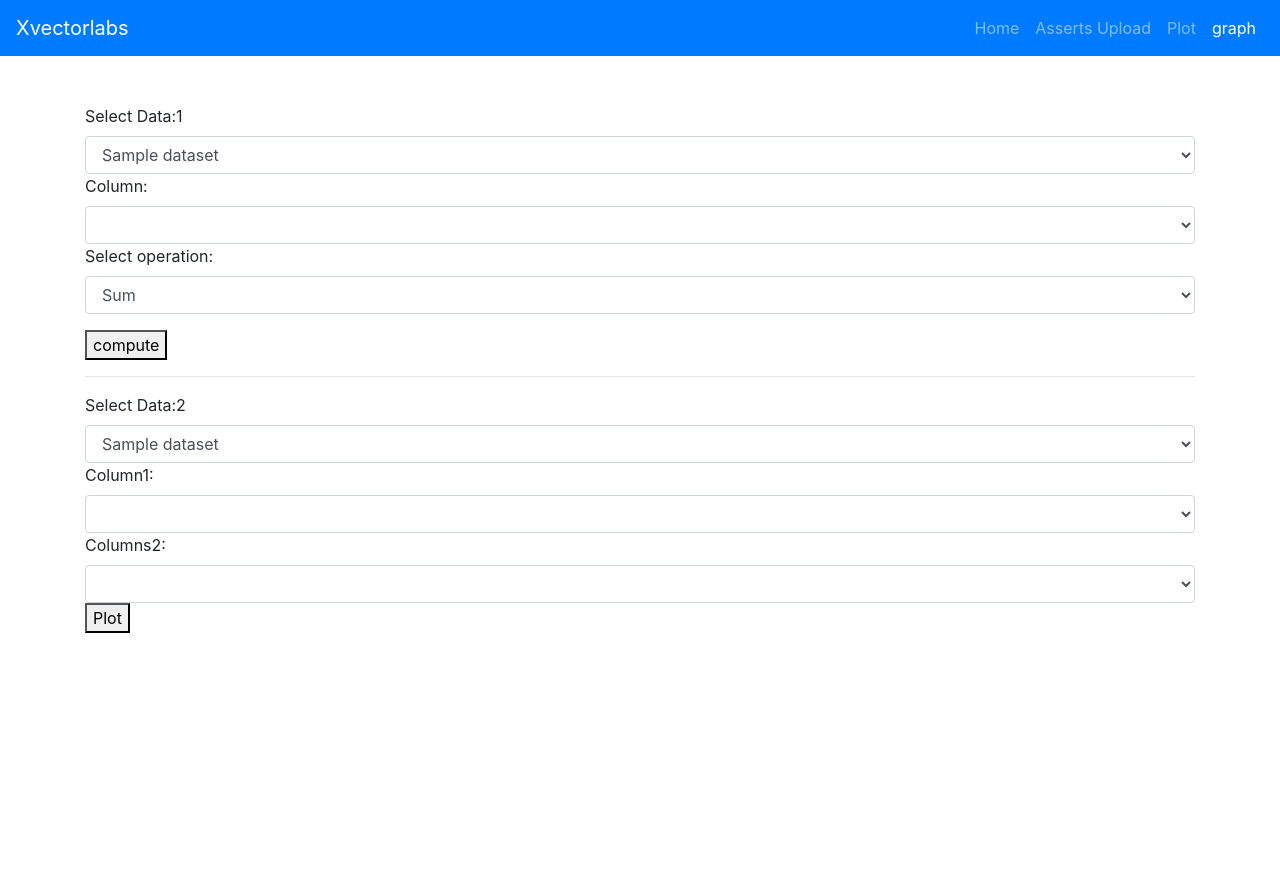
After one commit to sanjudev1/Xvector_labs_takehome_assignment, a Flask app: page /graph in a window 1280 px wide. The commit adds this page. Shown: the top 873 px of the page. Run offline with Flask 3, Linux system fonts and the light colour scheme; tables that the repository leaves empty hold one stand-in row (values such as "Sample post"); lists and menus that the app fills with data are empty; some libraries are stand-ins or nearby versions.

Commit message:
plot functionalities added

```diff
--- a/data_analytics_app/routes.py
+++ b/data_analytics_app/routes.py
@@ -1,5 +1,5 @@
 from data_analytics_app import app
-from flask import render_template,url_for,request,redirect
+from flask import render_template,url_for,request,redirect,jsonify
 import pandas as pd
 import json
 import  plotly
@@ -11,6 +11,7 @@ from flask_sqlalchemy import SQLAlchemy
 from io import StringIO
 from dotenv import load_dotenv
 import os
+from numpy import int64
 
 load_dotenv()
 
@@ -37,6 +38,11 @@ def compute():
     #serve the db data to the home page
     return render_template("compute.html",title="uploadAsserts",datasets=datasets)
 
+@app.route("/graph")
+def graph():
+    datasets = Dataset.query.all()
+    #serve the db data to the home page
+    return render_template("visualization.html",title="graph",datasets=datasets)
 #home page
 @app.route('/')
 def home():
@@ -62,18 +68,31 @@ def read_dataframe_from_dataset(selected_dataset):
 
 
 #compute for filtered integer columns
+
 @app.route('/dataset/<int:id>/compute', methods=['GET'])
 def compute_dataset(id):
-    # Fetch the dataset from the database using the provided id
-    selected_dataset = Dataset.query.get_or_404(id)
+    try:
+        # Fetch the dataset from the database using the provided id
+        selected_dataset = Dataset.query.get_or_404(id)
 
-    # Convert the CSV data string to a DataFrame
-    df = read_dataframe_from_dataset(selected_dataset)
-    integer_columns = df.select_dtypes(include='number').columns
-    # Get the column names from the DataFrame
-    column_names = list(df.columns)
+        # Convert the CSV data string to a DataFrame
+        df = read_dataframe_from_dataset(selected_dataset)
+        integer_columns = df.select_dtypes(include='number').columns
 
-    return render_template('compute_visualize.html', dataset=selected_dataset, column_names=integer_columns)
+        # Check if the request is an AJAX request
+        if request.headers.get('X-Requested-With') == 'XMLHttpRequest':
+            # If it's an AJAX request, return JSON
+            response_data = {'integer_columns': list(integer_columns)}
+            print('Response Data:', response_data)  # Add this line for debugging
+            return jsonify(response_data)
+        else:
+            # If it's not an AJAX request, render the template
+            column_names = list(df.columns)
+            return render_template('compute_visualize.html', dataset=selected_dataset, column_names=integer_columns)
+    except Exception as e:
+        # Log the error for debugging purposes
+        print(f"An error occurred: {str(e)}")
+        return jsonify({'error': 'An error occurred on the server'}), 500
 
 # Get up to 30 columns from the db
 @app.route('/dataset/<int:id>/plot', methods=['GET'])
@@ -90,7 +109,11 @@ def perform_plot(id):
     selected_column2 = request.args.get('selected_column2')
     values_column1 = df[selected_column1].head(30).tolist()
     values_column2 = df[selected_column2].head(30).tolist()
-
+    if request.headers.get('X-Requested-With') == 'XMLHttpRequest':
+            # If it's an AJAX request, return JSON
+            response_data = {'values_column1': values_column1,'values_column2':values_column2}
+            print('Response Data:', response_data)  # Add this line for debugging
+            return jsonify(response_data)
     # Perform the operation based on user input
 
     return render_template('compute_visualize.html', dataset=selected_dataset, values_column1=values_column1,values_column2=values_column2,column_names=integer_columns)
@@ -107,7 +130,6 @@ def perform_compute(id):
     # Get the selected column and operation from the form submission
     selected_column = request.form.get('selected_column')
     selected_operation = request.form.get('operation')
-
     column_names = list(df.columns)
     integer_columns = df.select_dtypes(include='number').columns
 
@@ -121,6 +143,11 @@ def perform_compute(id):
         result = df[selected_column].max()
     else:
         result = None  # Handle invalid operation gracefully
+    if request.headers.get('X-Requested-With') == 'XMLHttpRequest':
+        if isinstance(result, int64):
+            # Convert numpy int64 to Python int
+            result = int(result)
+        return jsonify({'result': result})
 
     return render_template('compute_visualize.html', dataset=selected_dataset, column_name=selected_column, operation=selected_operation, result=result,column_names=integer_columns)
 
--- a/data_analytics_app/templates/layout.html
+++ b/data_analytics_app/templates/layout.html
@@ -10,6 +10,7 @@
       crossorigin="anonymous"
     />
     <script src="https://cdn.plot.ly/plotly-latest.min.js"></script>
+
     {% if title %}
     <title>Data Visualization {{title}}</title>
     {% else %}
@@ -54,6 +55,11 @@
           >
             <a class="nav-link" href="{{ url_for('plot') }}">Plot</a>
           </li>
+          <li
+            class="nav-item {% if 'graph' in request.endpoint %}active{% endif %}"
+          >
+            <a class="nav-link" href="{{ url_for('graph') }}">graph</a>
+          </li>
         </ul>
       </div>
     </nav>
--- /dev/null
+++ b/data_analytics_app/templates/visualization.html
@@ -0,0 +1,153 @@
+{% extends "layout.html" %} {% block content %}
+<script src="https://cdnjs.cloudflare.com/ajax/libs/jquery/3.6.0/jquery.min.js"></script>
+<div>
+  <label for="selected_data1">Select Data:1</label>
+  <select name="selected_data1" id="selected_data1" class="form-control">
+    {% for dataset in datasets %}
+    <option value="{{ dataset.id }}">{{ dataset.name }}</option>
+    {% endfor %}
+  </select>
+</div>
+
+<div id="result-container">
+  <!-- The result of the compute_dataset function will be displayed here -->
+  <label for="result-list">Column:</label>
+  <select id="result-list" class="form-control result-select"></select>
+</div>
+<div class="form-group">
+  <label for="operation">Select operation:</label>
+  <select name="operation" id="operation" class="form-control">
+    <option value="sum">Sum</option>
+    <option value="min">Min</option>
+    <option value="max">Max</option>
+  </select>
+</div>
+<button id="compute-btn">compute</button>
+<div id="computation-result"></div>
+<hr />
+<div>
+  <label for="selected_data2">Select Data:2</label>
+  <select name="selected_data2" id="selected_data2" class="form-control">
+    {% for dataset in datasets %}
+    <option value="{{ dataset.id }}">{{ dataset.name }}</option>
+    {% endfor %}
+  </select>
+</div>
+<div id="result-container1">
+  <!-- The result of the compute_dataset function will be displayed here -->
+  <label for="result-list1">Column1:</label>
+  <select id="result-list1" class="form-control result-select"></select>
+</div>
+<div id="result-container2">
+  <!-- The result of the compute_dataset function will be displayed here -->
+  <label for="result-list2">Columns2:</label>
+  <select id="result-list2" class="form-control result-select"></select>
+</div>
+<button id="plot-btn">Plot</button>
+<div id="myPlot" style="width: 100%; height: 100%"></div>
+<script src="{{ url_for('static', filename='scripts/bubbleplot.js') }}"></script>
+<script>
+  $(document).ready(function () {
+    // Bind the change event
+
+    function fetchmethod(selectedId, selected_data) {
+      $.ajax({
+        url: '/dataset/' + selectedId + '/compute',
+        type: 'GET',
+        success: function (data) {
+          console.log('Received data:', data);
+
+          // Clear the existing options
+
+          // Construct the HTML string for all options
+          var optionsHtml = '';
+          $.each(data.integer_columns, function (index, item) {
+            optionsHtml += '<option value="' + item + '">' + item + '</option>';
+          });
+
+          // Append the HTML string to the select dropdown
+          if (selected_data === 'selected_data1') {
+            $('#result-list').empty();
+            $('#result-list').append(optionsHtml);
+          } else if (selected_data === 'selected_data2') {
+            $('#result-list1').empty();
+            $('#result-list2').empty();
+            $('#result-list1').append(optionsHtml);
+            $('#result-list2').append(optionsHtml);
+          }
+        },
+        error: function (error) {
+          console.error('Error fetching data:', error);
+          // Handle the error, e.g., display an alert
+        },
+      });
+    }
+    $('#selected_data1').on('change', function () {
+      var selectedId = $(this).val();
+      fetchmethod(selectedId, 'selected_data1');
+    });
+    $('#selected_data2').on('change', function () {
+      var selectedId = $(this).val();
+      fetchmethod(selectedId, 'selected_data2');
+    });
+
+    // Trigger the change event on page load for the initially selected option
+
+    $('#selected_data1').trigger('change');
+    $('#selected_data2').trigger('change');
+    // Bind the click event handler for compute-btn
+    // Bind the click event handler for compute-btn
+
+    $('#compute-btn').on('click', function () {
+      var selectedColumn = $('#result-list :selected').val();
+      var selectedOperation = $('#operation').val();
+      var selectedId = $('#selected_data1').val();
+
+      // Perform the computation based on selectedColumn and selectedOperation
+      $.ajax({
+        url: '/dataset/' + selectedId + '/compute',
+        type: 'POST',
+        data: {
+          selected_column: selectedColumn,
+          operation: selectedOperation,
+        },
+        success: function (data) {
+          console.log('Computation result:', data.result);
+          $('#computation-result').text('Computation Result: ' + data.result);
+          // Handle the result as needed, e.g., display it on the page
+        },
+        error: function (error) {
+          console.error('Error performing computation:', error);
+          // Handle the error, e.g., display an alert
+        },
+      });
+    });
+
+    $('#plot-btn').on('click', function () {
+      var selectedColumn1 = $('#result-list1 :selected').val();
+      var selectedColumn2 = $('#result-list2 :selected').val();
+      var selectedId = $('#selected_data2').val();
+
+      // Perform the computation based on selectedColumn and selectedOperation
+      $.ajax({
+        url: '/dataset/' + selectedId + '/plot',
+        type: 'GET',
+        data: {
+          selected_column1: selectedColumn1,
+          selected_column2: selectedColumn2,
+        },
+        success: function (data) {
+          console.log('Computation result:', data);
+          Bubbleplot(data.values_column1, data.values_column2);
+          // Handle the result as needed, e.g., display it on the page
+        },
+        error: function (error) {
+          console.error('Error performing computation:', error);
+          // Handle the error, e.g., display an alert
+        },
+      });
+    });
+  });
+</script>
+
+{% endblock %}
```
